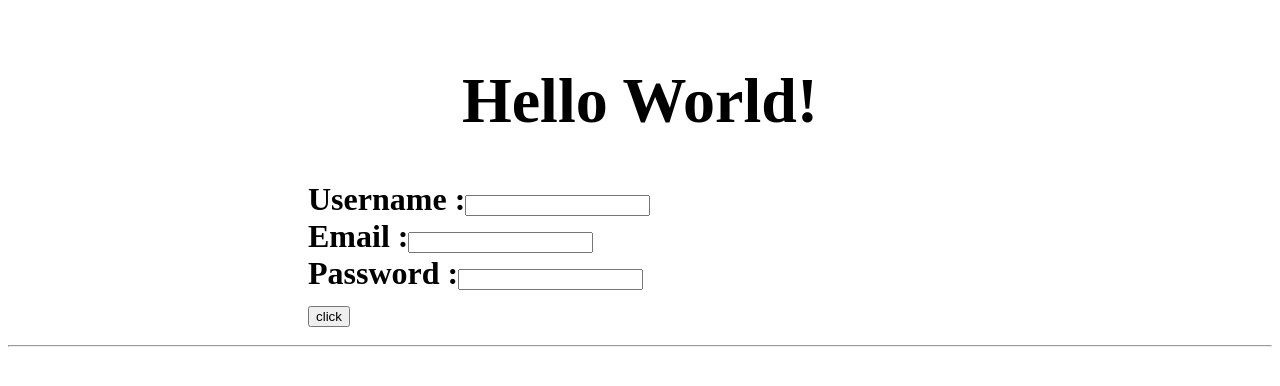
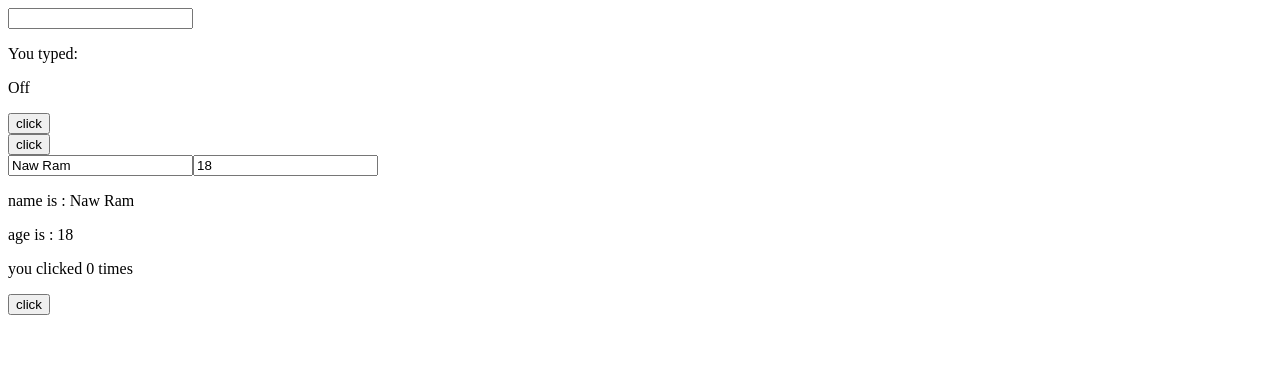
Before and after one commit to jlsutpi-dev/React001, a React (Vite) app: page / in a window 1280 px wide. Shown: the top 386 px of the page. Built offline with nearby package versions, Linux system fonts and the light colour scheme.

Commit message:
react-ess

```diff
--- a/src/App.jsx
+++ b/src/App.jsx
@@ -1,4 +1,8 @@
-import MyForm from "./MyForm";
+import ArrayState from "./ArrayState";
+import CustomCounter from "./CustomCounter";
+import ObjectState from "./ObjectState";
+import TextInput from "./TextInput";
+import Toggle from "./Toggle";
 
 function App() {
   return (
@@ -9,9 +13,12 @@ function App() {
       <Greeting isLoggedIn={true} />
       <List />
       <Form /> */}
-      <h1>
-        <MyForm />
-      </h1>
+      {/* <Counter /> */}
+      <TextInput />
+      <Toggle />
+      <ArrayState />
+      <ObjectState />
+      <CustomCounter />
     </>
   );
 }
--- /dev/null
+++ b/src/ArrayState.jsx
@@ -0,0 +1,28 @@
+import React, { useState } from "react";
+
+const ArrayState = () => {
+  const [items, setItems] = useState([]);
+  const addItem = () => {
+    setItems([...items, { id: items.length + 1, value: Math.random() * 100 }]);
+  };
+  return (
+    <div>
+      {items.map((item) => {
+        return (
+          <div key={item.id}>
+            id:{item.id},value:{item.value}
+          </div>
+        );
+      })}
+      <button
+        onClick={() => {
+          addItem();
+        }}
+      >
+        click
+      </button>
+    </div>
+  );
+};
+
+export default ArrayState;
--- /dev/null
+++ b/src/CustomCounter.jsx
@@ -0,0 +1,14 @@
+import React from "react";
+import UserCounter from "./userCounter";
+
+const CustomCounter = () => {
+  const [count, increment] = UserCounter();
+  return (
+    <div>
+      <p>you clicked {count} times</p>
+      <button onClick={increment}>click</button>
+    </div>
+  );
+};
+
+export default CustomCounter;
--- /dev/null
+++ b/src/ObjectState.jsx
@@ -0,0 +1,30 @@
+import React, { useState } from "react";
+
+const ObjectState = () => {
+  const [user, SetUser] = useState({ id: 1, name: "Naw Ram", age: 18 });
+  const handleChange = (e) => {
+    const { name, value } = e.target;
+    SetUser({ ...user, [name]: value });
+  };
+  return (
+    <div>
+      <input
+        type="text"
+        name="name"
+        value={user.name}
+        onChange={handleChange}
+        placeholder="name"
+      />
+      <input
+        type="number"
+        name="age"
+        value={user.age}
+        onChange={handleChange}
+      />
+      <p>name is : {user.name}</p>
+      <p>age is : {user.age}</p>
+    </div>
+  );
+};
+
+export default ObjectState;
--- /dev/null
+++ b/src/TextInput.jsx
@@ -0,0 +1,22 @@
+import React, { useState } from "react";
+
+const TextInput = () => {
+  const [text, setText] = useState("");
+  return (
+    <div>
+      <div></div>
+      <div>
+        <input
+          type="text"
+          value={text}
+          onChange={(e) => {
+            setText(e.target.value);
+          }}
+        />
+        <p>You typed: {text}</p>
+      </div>
+    </div>
+  );
+};
+
+export default TextInput;
--- /dev/null
+++ b/src/Toggle.jsx
@@ -0,0 +1,19 @@
+import React, { useState } from "react";
+
+const Toggle = () => {
+  const [isOn, setIsOn] = useState(false);
+  return (
+    <div>
+      <p>{isOn ? "On" : "Off"}</p>
+      <button
+        onClick={() => {
+          setIsOn(!isOn);
+        }}
+      >
+        click
+      </button>
+    </div>
+  );
+};
+
+export default Toggle;
--- /dev/null
+++ b/src/userCounter.jsx
@@ -0,0 +1,12 @@
+import { useState } from "react";
+
+const UserCounter = (initialValue = 0) => {
+  const [count, setCount] = useState(initialValue);
+  const increment = () => {
+    setCount(count + 1);
+    console.log(initialValue);
+  };
+  return [count, increment];
+};
+
+export default UserCounter;
```
